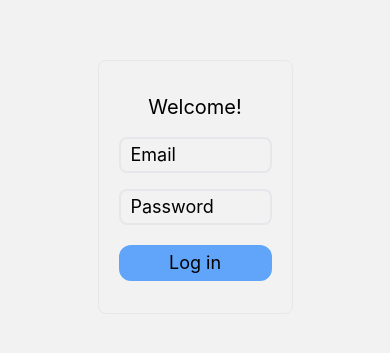
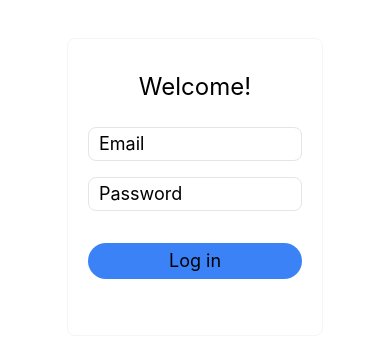
Before and after one commit to gdrxn/sreality-archive-react-native, a React Native app: screen /Login in a window 390 px wide. Shown: the part 235-588 px from the top of the page. Built offline with nearby package versions, Linux system fonts and the light colour scheme.

Commit message:
css edit

```diff
--- a/Screens/LoginScreen.js
+++ b/Screens/LoginScreen.js
@@ -47,23 +47,23 @@ const LoginScreen = () => {
 	}
 
 	return (
-		<SafeAreaView className="flex-1 items-center justify-center ">
-			<View className="border border-gray-200 rounded-lg w-1/2 px-5 py-8">
-				<Text className="text-center text-xl mb-4">Welcome!</Text>
+		<SafeAreaView className="flex-1 items-center justify-center bg-white">
+			<View className="border border-neutral-100 rounded-lg w-64 px-5 pt-8 pb-14">
+				<Text className="text-center text-2xl mb-6">Welcome!</Text>
 				<TextInput
-					className="border-2 border-gray-200  rounded-lg pl-2.5 text-lg py-0.5"
+					className="border border-neutral-200 rounded-lg pl-2.5 text-lg py-0.5"
 					placeholder="Email"
 					onChangeText={setEmail}
 					value={email}
 				/>
 				<TextInput
-					className="border-2 border-gray-200 rounded-lg pl-2.5 text-lg py-0.5 mt-4"
+					className="border border-neutral-200 rounded-lg pl-2.5 text-lg py-0.5 mt-4"
 					placeholder="Password"
 					onChangeText={setPassword}
 					value={password}
 				/>
 				<TouchableOpacity onPress={login}>
-					<Text className="text-center text-lg mt-5 bg-blue-400 rounded-xl py-1">
+					<Text className="text-center text-lg mt-8 bg-blue-500 rounded-full py-1">
 						Log in
 					</Text>
 				</TouchableOpacity>
--- a/Screens/ProfileScreen.js
+++ b/Screens/ProfileScreen.js
@@ -1,5 +1,6 @@
 import { SafeAreaView, Text, TouchableOpacity, View } from "react-native";
 import { MaterialCommunityIcons } from "@expo/vector-icons";
+import { Ionicons } from "@expo/vector-icons";
 
 import { useDispatch, useSelector } from "react-redux";
 import { selectAuth, unsetUser } from "../Stores/authSlice";
@@ -10,13 +11,15 @@ const ProfileScreen = () => {
 
 	return (
 		<SafeAreaView className="flex-1 bg-white">
+			<Text className="self-center text-lg font-medium mt-2">Favourites</Text>
+
 			<TouchableOpacity
-				className="mt-5 mr-5 self-end"
+				className="absolute top-3 right-3"
 				onPress={() => {
 					dispatch(unsetUser());
 				}}
 			>
-				<Text className="text-lg">Logout</Text>
+				<Ionicons name="exit-outline" size={30} color="black" />
 			</TouchableOpacity>
 			<View className="items-center mt-10">
 				<MaterialCommunityIcons
```
